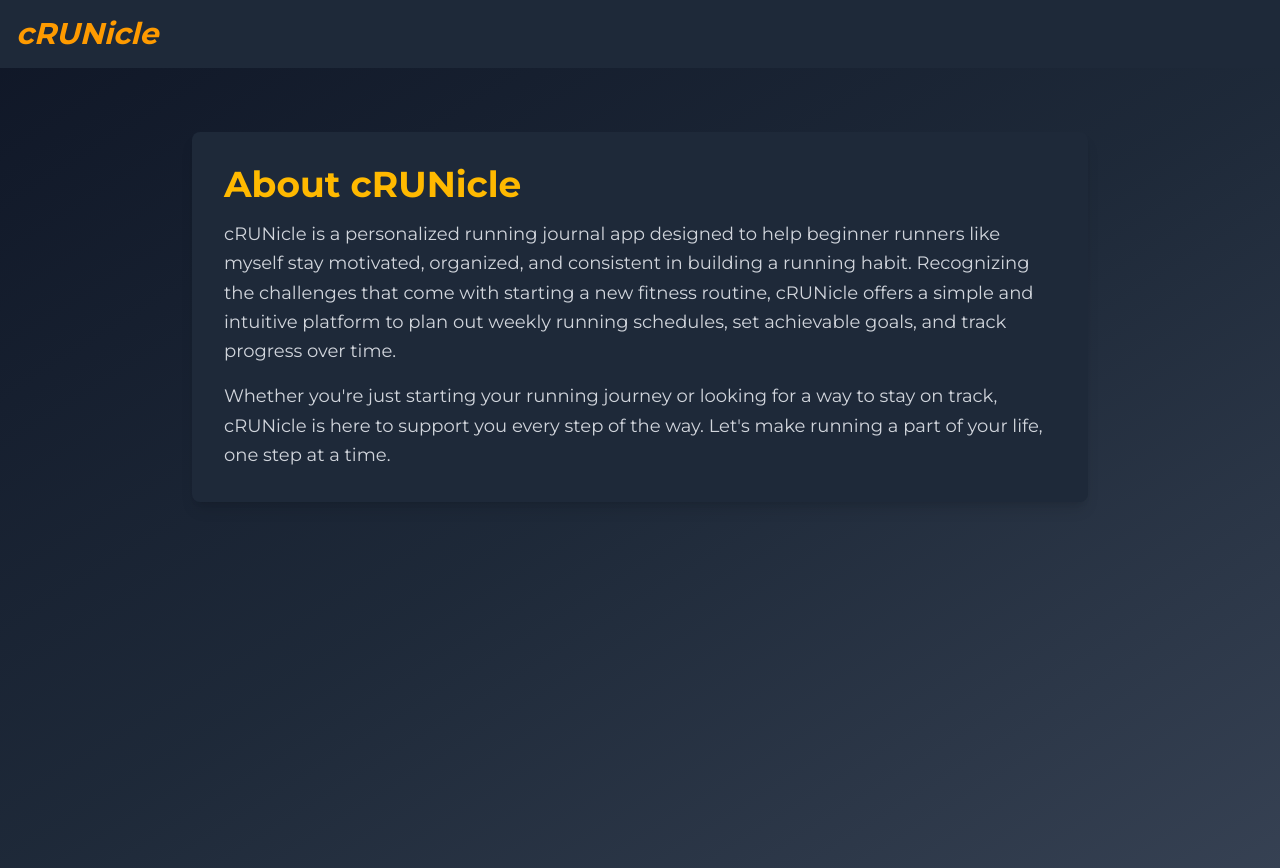
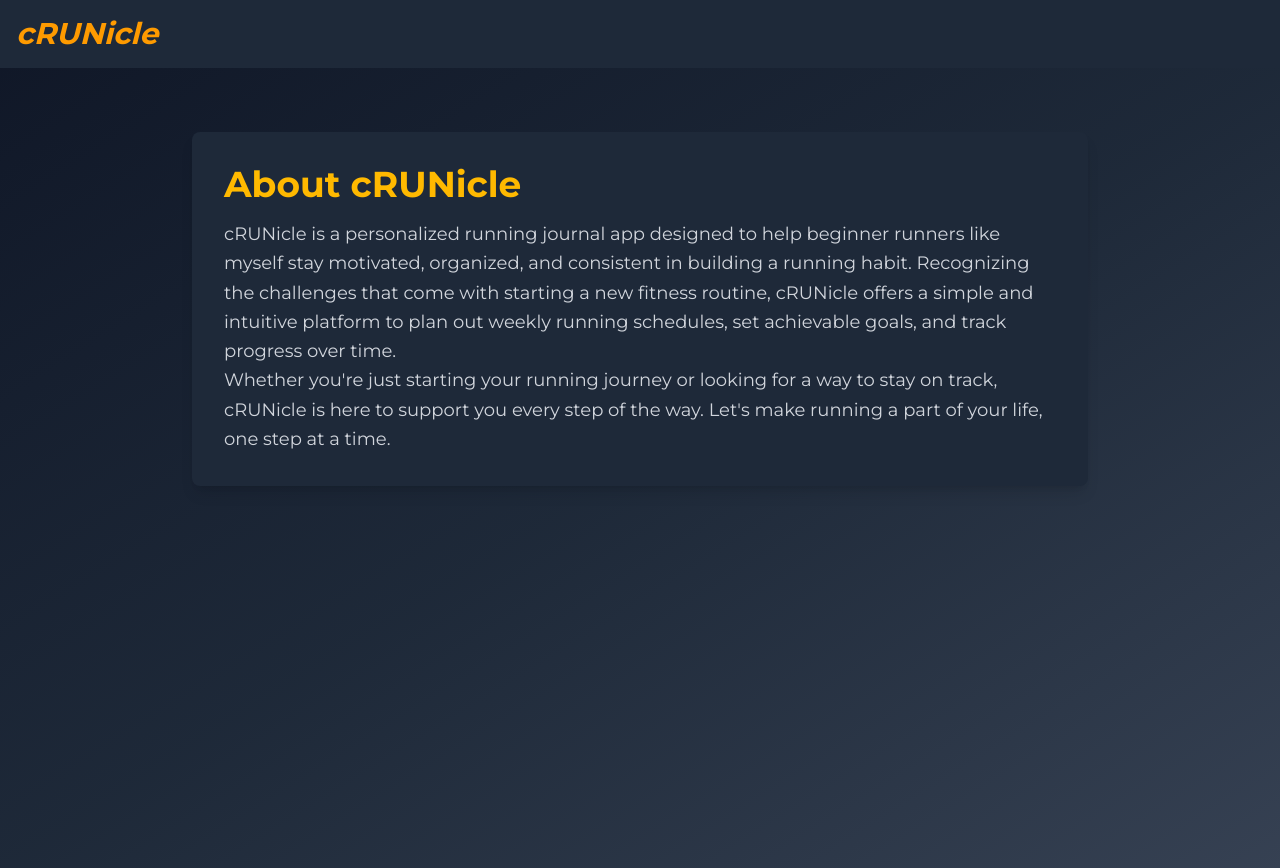
Before and after one commit to benferaer/crunicle, a Next.js app: page /about in a window 1280 px wide. Built offline with nearby package versions, Linux system fonts and the light colour scheme; no server answers.

Commit message:
escaped quotes fix

```diff
--- a/app/about/page.js
+++ b/app/about/page.js
@@ -80,8 +80,8 @@ export default function About() {
         <p className="text-lg text-gray-300 leading-relaxed">
           cRUNicle is a personalized running journal app designed to help beginner runners like myself stay motivated, organized, and consistent in building a running habit. Recognizing the challenges that come with starting a new fitness routine, cRUNicle offers a simple and intuitive platform to plan out weekly running schedules, set achievable goals, and track progress over time.
         </p>
-        <p className="text-lg text-gray-300 leading-relaxed mt-4">
-          Whether you're just starting your running journey or looking for a way to stay on track, cRUNicle is here to support you every step of the way. Let's make running a part of your life, one step at a time.
+        <p className="text-lg text-gray-300 leading-relaxed">
+          Whether you&#39;re just starting your running journey or looking for a way to stay on track, cRUNicle is here to support you every step of the way. Let&#39;s make running a part of your life, one step at a time.
         </p>
       </section>
     </div>
```
